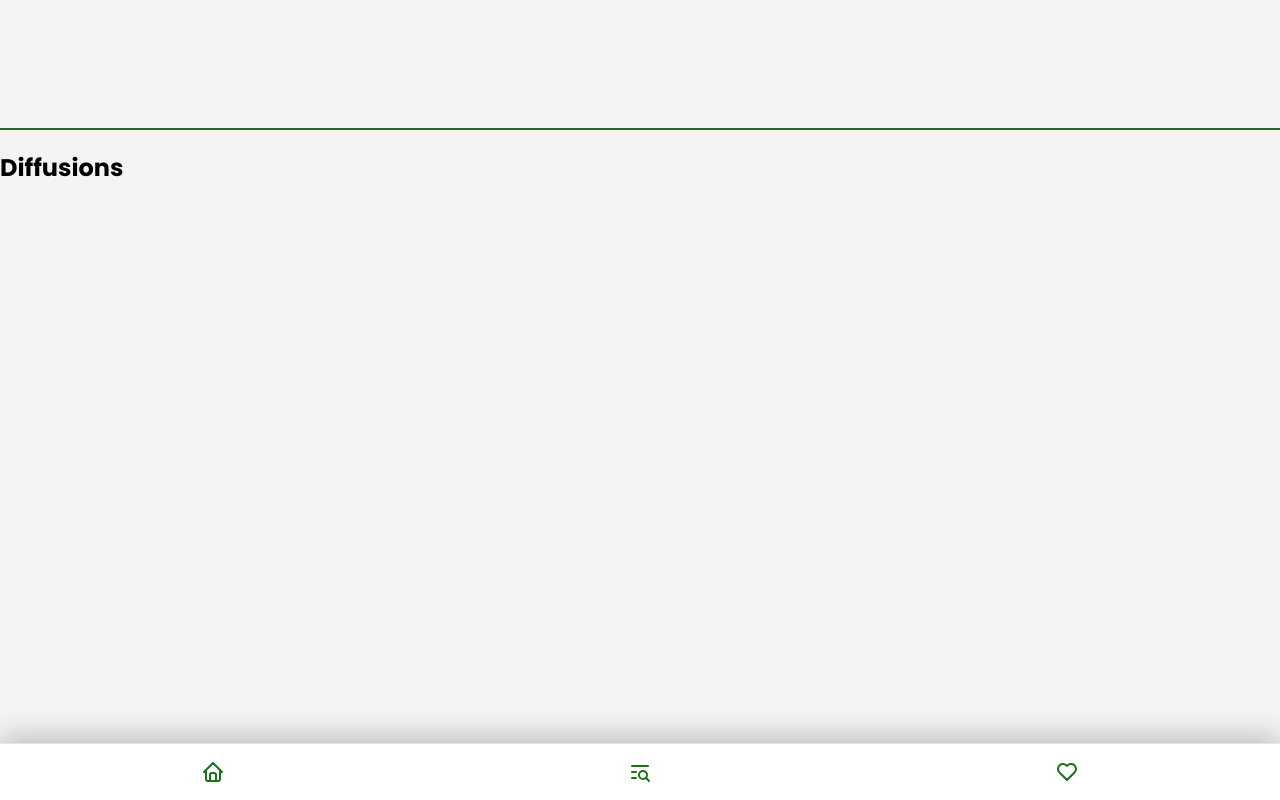
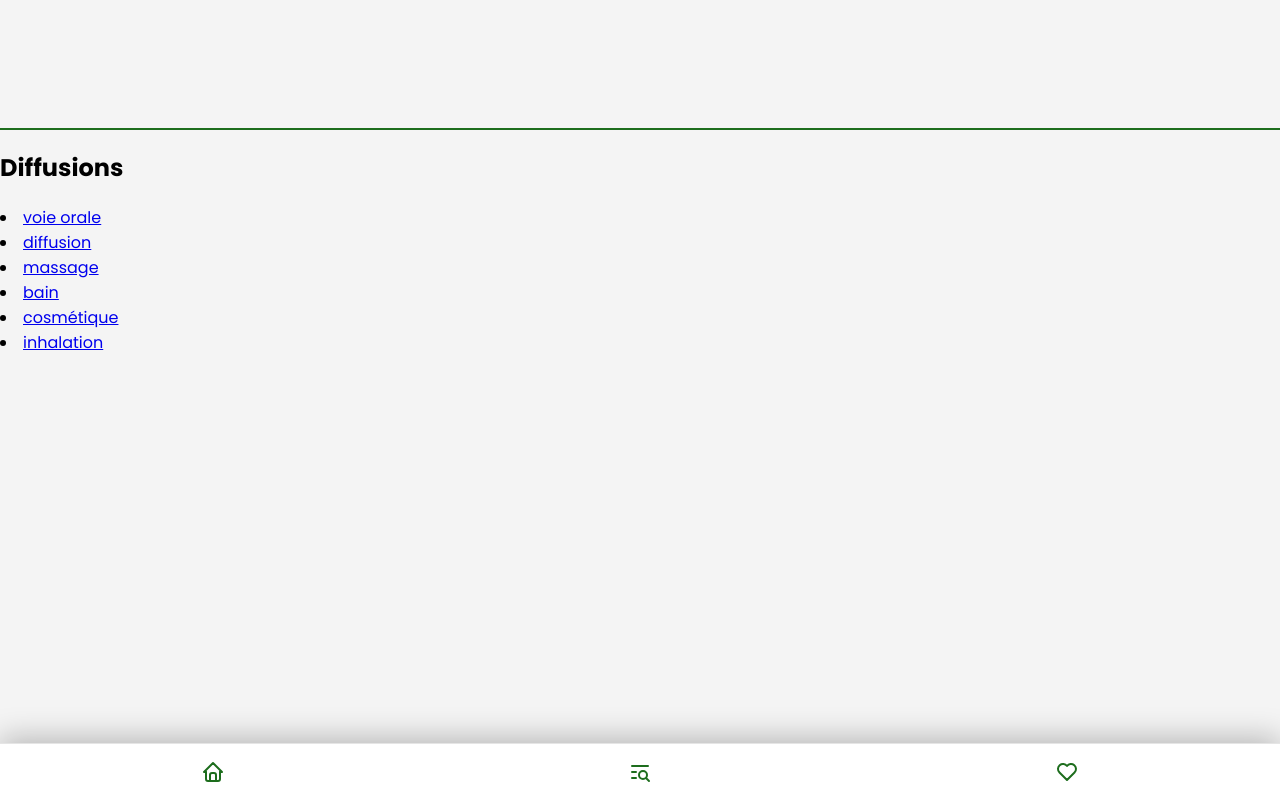
Before and after one commit to manonlvnr/TonEssentiel-App, a React (Create React App) app in the folder client/: page /diffusions in a window 1280 px wide. Built offline with nearby package versions, Linux system fonts and the light colour scheme.

Commit message:
Create diffusions list page

```diff
--- a/client/src/App.js
+++ b/client/src/App.js
@@ -5,7 +5,7 @@ import Homepage from './components/pages/Homepage/Homepage';
 import Favorites from './components/pages/Favorites/Favorites';
 import BottomBar from './components/organisms/BottomBar/BottomBar';
 import Header from './components/organisms/Header/Header';
-import Diffusions from './components/pages/Diffusions/Diffusions';
+import DiffusionsList from './components/pages/Diffusions/DiffusionsList';
 import AllOils from './components/pages/AllOils/AllOils';
 import ThemesList from './components/pages/Themes/ThemesList';
 import SymptomsList from './components/pages/Symptoms/SymptomsList';
@@ -24,7 +24,7 @@ function App() {
             <Route path='/admin' element={<OilsForm />} />
             <Route path='/favorites' element={<Favorites />} />
             <Route path='/menu' element={<Menu />} />
-            <Route path='/diffusions' element={<Diffusions />} />
+            <Route path='/diffusions' element={<DiffusionsList />} />
             <Route path='/allOils' element={<AllOils />} />
             <Route path='/themes' element={<ThemesList />} />
             <Route path='/themes/:theme' element={<ThemesResult />} />
--- a/client/src/components/pages/Diffusions/Diffusions.jsx
+++ /dev/null
@@ -1,7 +0,0 @@
-function Diffusions() {
-    return (
-        <h2>Diffusions</h2>
-    )
-}
-
-export default Diffusions;
--- /dev/null
+++ b/client/src/components/pages/Diffusions/DiffusionsList.jsx
@@ -0,0 +1,22 @@
+import { Link } from "react-router-dom";
+
+const Diffusions = ["voie orale", "diffusion", "massage", "bain", "cosmétique", "inhalation"]
+
+function DiffusionsList() {
+    return (
+        <div className="diffusions__wrapper">
+            <h2>Diffusions</h2>
+            <div>
+                <lu>
+                    {Diffusions.map((diffusion) => (
+                        <li key={diffusion.id}>
+                            <Link to={`/diffusions/${diffusion}`}>{diffusion}</Link>
+                        </li>
+                    ))}
+                </lu>
+            </div>
+        </div>
+    )
+}
+
+export default DiffusionsList;
```
